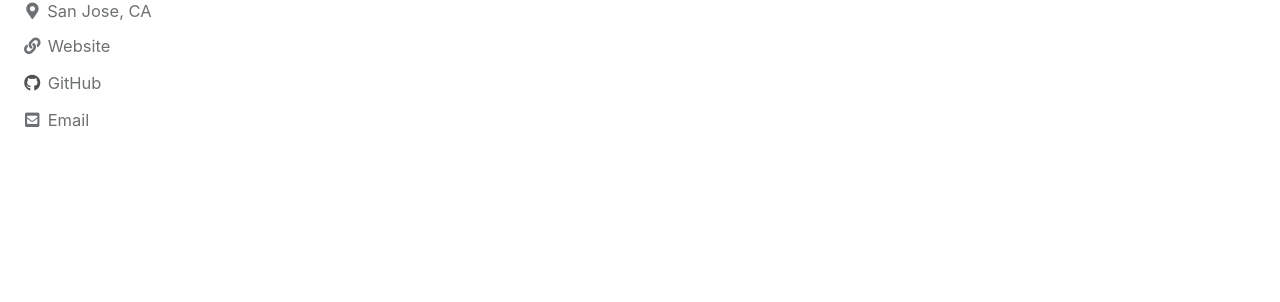
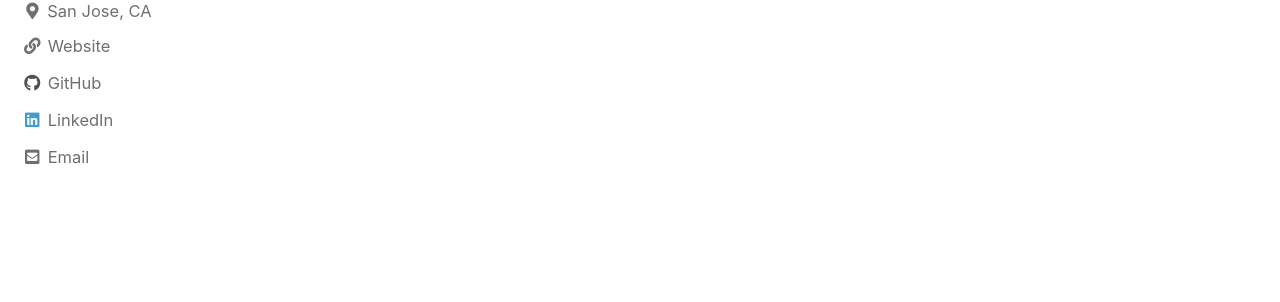
Before and after one commit to sumanyu-21/sumanyu-21.github.io, a Jekyll site: the page built from index.html, in a window 1280 px wide. Shown: the part 306-608 px from the top of the page. Built offline with Jekyll 4.4.1, drawn with Linux system fonts in a browser that asks for light colours; cached includes are drawn as plain includes; the list of posts is cut into pages by our own code.

Commit message:
Update _config.yml

```diff
--- a/_config.yml
+++ b/_config.yml
@@ -117,6 +117,9 @@ author:
     - label: "Instagram"
       icon: "fab fa-fw fa-instagram"
       # url: "https://instagram.com/"
+    - label: "LinkedIn"
+      icon: "fab fa-fw fa-linkedin"
+      url: "https://www.linkedin.com/in/sumanyugarg/"
 
 # Site Footer
 footer:
```
